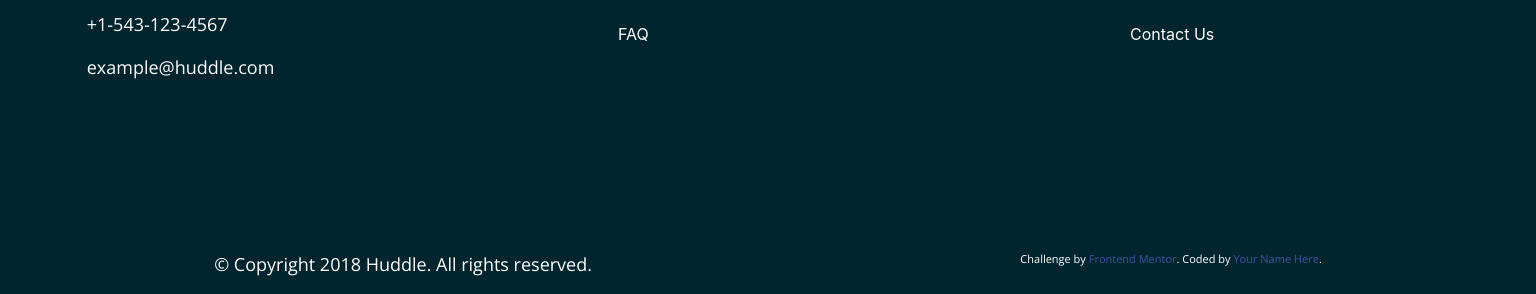
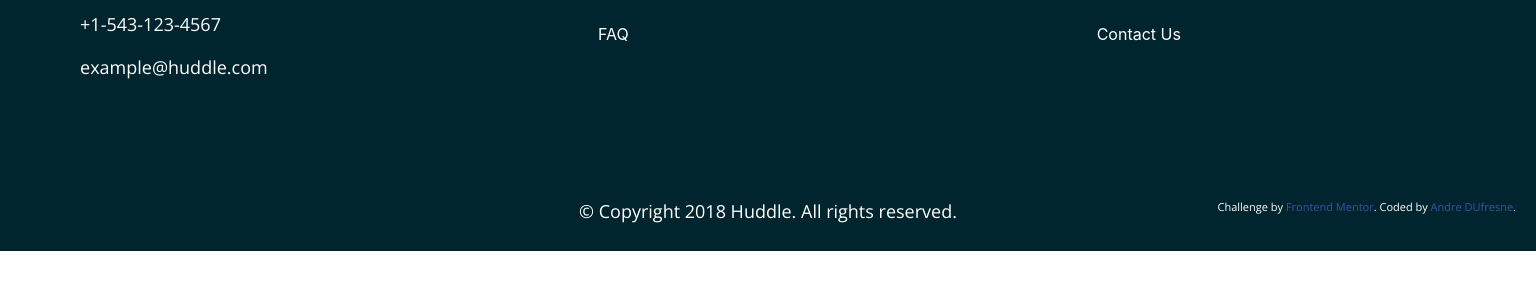
Before and after one commit to andredufresne/huddle-landing, a plain HTML site: page index.html in a window 1536 px wide. Shown: the part 2591-2885 px from the top of the page. After the commit the page ends 2842 px from the top, so only its background shows below. Drawn offline with nearby package versions, Linux system fonts and the light colour scheme.

Commit message:
Made large screen responsive

```diff
--- a/index.html
+++ b/index.html
@@ -102,10 +102,10 @@
         </ul>
       </div>
 
-      <p>&copy; Copyright 2018 Huddle. All rights reserved.</p>
+      <p class="copyright">&copy; Copyright 2018 Huddle. All rights reserved.</p>
       <p class="attribution">
         Challenge by <a href="https://www.frontendmentor.io?ref=challenge" target="_blank">Frontend Mentor</a>.
-        Coded by <a href="#">Your Name Here</a>.
+        Coded by <a href="https://github.com/andredufresne" target="_blank">Andre DUfresne</a>.
       </p>
     </div>
   </footer>
--- a/resources/css/styles.css
+++ b/resources/css/styles.css
@@ -279,3 +279,18 @@
     height: 0%;
   }
 }
+
+@media only screen and (min-width: 1400px){
+  .career-column {
+    margin-right: 40px;
+  }
+  .copyright {
+    position: absolute;
+    bottom: 10px;
+  }
+  .attribution {
+    position: absolute;
+    bottom: 20px;
+    right: 20px;
+  }
+}
```
